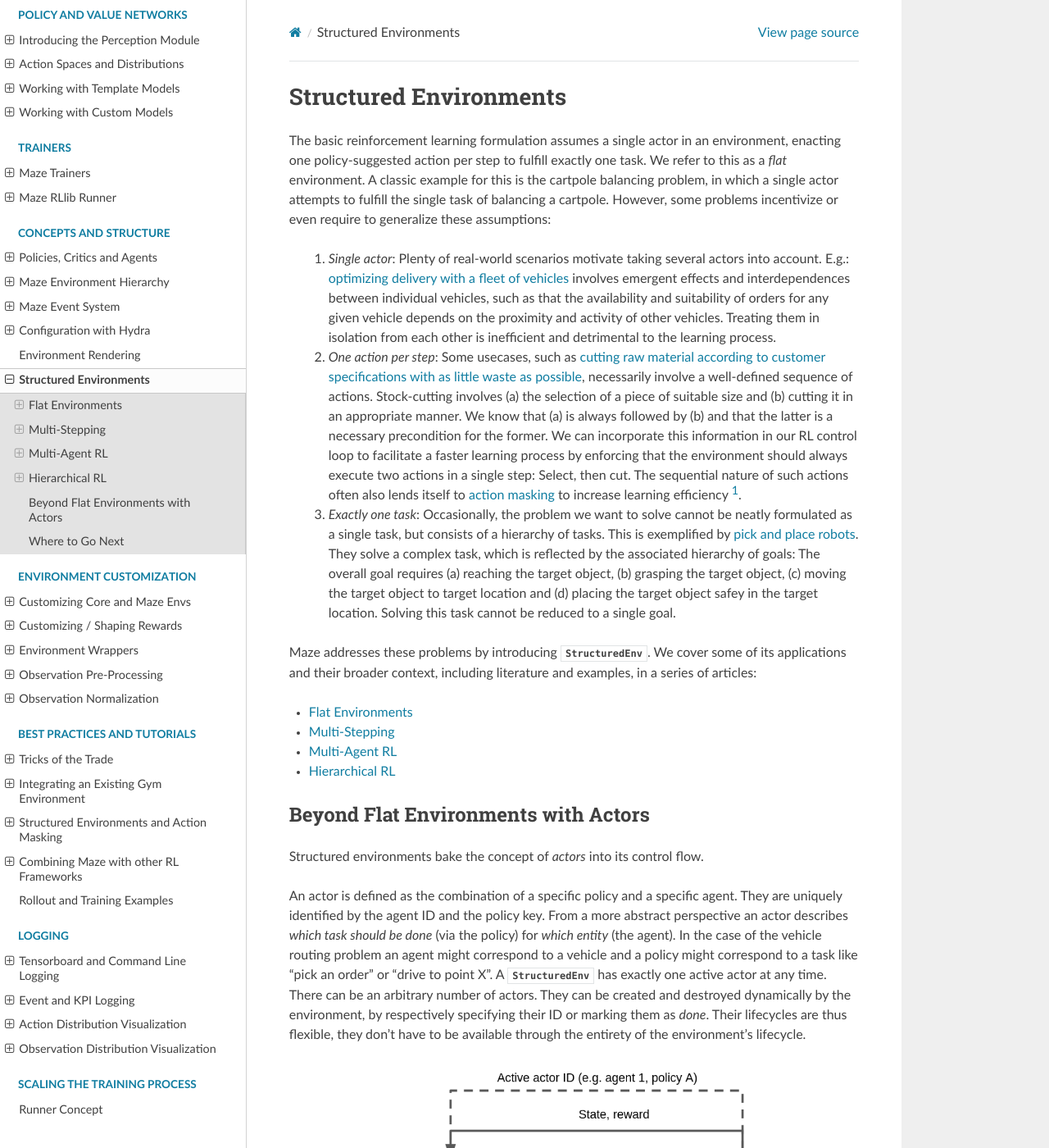
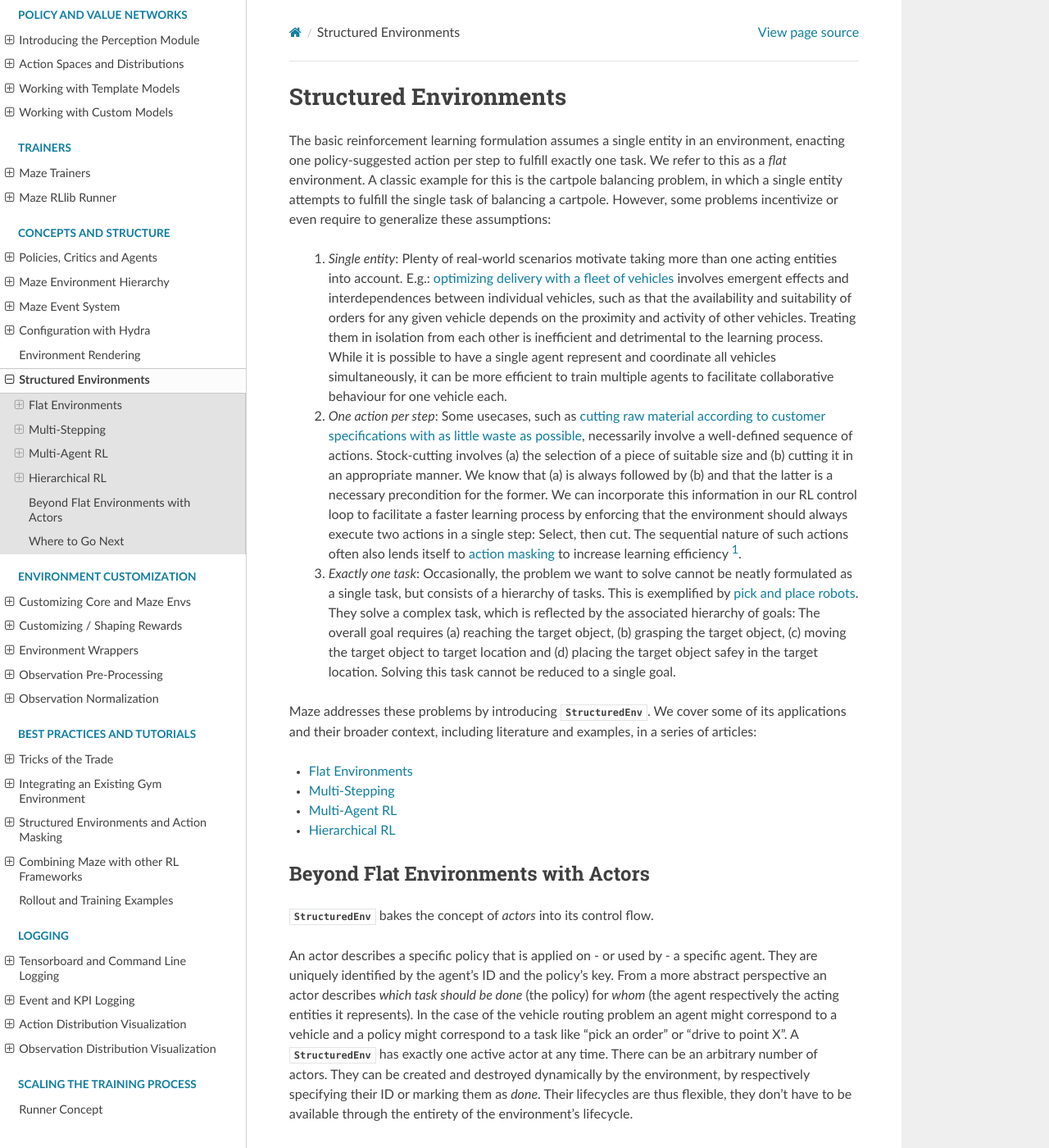
Before and after one commit to enlite-ai/maze, a Sphinx documentation site: the page built from docs/source/concepts_and_structure/struct_envs/overview.rst, in a window 1280 px wide and 1400 px high. Shown: the whole window at 82% size. Built offline with Sphinx 7.4.7 and the Read the Docs theme 2.0.0, drawn with Linux system fonts in a browser that asks for light colours; some of the changed text lies outside the part shown.

Commit message:
Minor fixes ad actor concept in documentation for structured environment.

```diff
--- a/docs/source/concepts_and_structure/struct_envs/flat/intro.rst
+++ b/docs/source/concepts_and_structure/struct_envs/flat/intro.rst
@@ -22,7 +22,7 @@ Let's revisit a classic depiction of a RL control flow first:
 
     Simplified control flow within a flat scenario. The agent selects an action, the environment updates its state and computes the reward. There is no need to distinguish between different policies or agents since we only have one of each. :meth:`~maze.core.env.structured_env.StructuredEnv.actor_id` should always return the same value.
 
-A more general framework however needs to be able to integrate multiple agents and policies into its control flow. Maze does this by implementing actors, which are abstractions introduced in the RL literature to represent the application of one policy on one agent.
+A more general framework however needs to be able to integrate multiple agents and policies into its control flow. Maze does this by implementing actors, which are abstractions introduced in the RL literature to represent one policy applied on or used by one agent.
 The figure above collapses the concepts of policy, agent and actor into a single entity for the sake of simplicity. The actual control flow for a flat environment in Maze is closer to this:
 
 .. figure:: control_flow_complex.png
@@ -31,8 +31,8 @@ The figure above collapses the concepts of policy, agent and actor into a single
 
     More accurate control flow for a flat environment in Maze, showing how the actor mechanism integrates agent and policy. Dashed lines denote the exchange of information on demand as opposed to doing so passing it to or returning it from the environment's :meth:`~maze.core.env.maze_env.MazeEnv.step`.
 
-A flat environment hence interacts with a single actor consisting of a single agent and a single policy. Due to the lack of other actors there is no need for the environment to ever update its active actor ID.
-The concept of actors is crucial to the flexibility of Maze, since it allows to arbitrarily scale up the number of agents, policies or both. This enables the application of RL to a wider range of use cases and exploit properties of the respective domains more efficiently.
+A flat environment hence always utilizes the same actor, i.e. the same policy for the same agent. Due to the lack of other actors there is no need for the environment to ever update its active actor ID.
+The concept of actors is crucial to the flexibility of Maze, since it allows to scale up the number of agents, policies or both. This enables the application of RL to a wider range of use cases and exploit properties of the respective domains more efficiently.
 
 Where to Go Next
 ----------------
--- a/docs/source/concepts_and_structure/struct_envs/multiagent/intro.rst
+++ b/docs/source/concepts_and_structure/struct_envs/multiagent/intro.rst
@@ -8,7 +8,7 @@ Multi-Agent RL
         - :ref:`Control Flows with Structured Environments<control_flows_struct_envs>`.
         - :ref:`Flat Environments as a special case of structured environments<control_flows_struct_envs>`.
 
-`Multi-agent reinforcment learning (MARL) <https://arxiv.org/abs/1911.10635>`_ describes a setup in which several collaborating or competing agents act as individual entitites in an environment. This introduces the additional complexity of emergent effects between those agents. Some problems require to or at least benefit from deviating from a single-agent formulation, such as the `vehicle routing problem <https://en.wikipedia.org/wiki/Vehicle_routing_problem>`_, `(video) games like Starcraft <https://www.nature.com/articles/s41586-019-1724-z>`_, `traffic coordination <http://www.wiomax.com/team/xie/paper/ICAPS12.pdf>`_, `power systems and smart grids <https://ieeexplore.ieee.org/abstract/document/7855760>`_ and many others.
+`Multi-agent reinforcment learning (MARL) <https://arxiv.org/abs/1911.10635>`_ describes a setup in which several collaborating or competing agents suggest actions for at least one of an environment's acting entitites [#]_ each. This introduces the additional complexity of emergent effects between those agents. Some problems require to or at least benefit from deviating from a single-agent formulation, such as the `vehicle routing problem <https://en.wikipedia.org/wiki/Vehicle_routing_problem>`_, `(video) games like Starcraft <https://www.nature.com/articles/s41586-019-1724-z>`_, `traffic coordination <http://www.wiomax.com/team/xie/paper/ICAPS12.pdf>`_, `power systems and smart grids <https://ieeexplore.ieee.org/abstract/document/7855760>`_ and many others.
 
 Maze supports multi-agent learning via structured environment. In order to make a :class:`StructuredEnv <maze.core.env.structured_env.StructuredEnv>` compatible with such a setup, it needs to keep track of the activities of each agent internally. How this is done and the order in which sequence agents enacted their actions is entirely to the environment. As per customary for a structured environment, it is required to provide the ID of the active actor via :meth:`~maze.core.env.structured_env.StructuredEnv.actor_id` (see :ref:`here<control_flows_struct_envs>` for more information on the distinction between actor and agent). There are no further prequisites to use multiple agents with an environment.
 
@@ -31,3 +31,7 @@ Where to Go Next
 - :ref:`Gym-style flat environments as a special case of structured environments<struct_env_multiagent>`.
 - :ref:`Multi-stepping applies the actor mechanism to enact several policies in a single step<struct_env_multistep>`.
 - :ref:`Hierarchical RL by chaining and nesting tasks via policies.<struct_env_hierarchical>`.
+
+_____
+
+.. [#] We use "acting entity" in this context in the sense of something that acts or is manipulated to act in order to solve a given problem. E.g.: In the case of the vehicle routing problem it is neither desired nor should it be possible for an agent to change the layout of the map or how orders are generated, since these factors constitute a part of the problem setting. Instead, the goal is to learn a vehicle routing behaviour that is optimal w.r.t. processing the generated orders - the vehicles are acting entities. In MARL settings it is customary to map one agent to one manipulable entity, hence the term "agent" itself is often used to refer to the manipulable entity it represents.
--- a/docs/source/concepts_and_structure/struct_envs/overview.rst
+++ b/docs/source/concepts_and_structure/struct_envs/overview.rst
@@ -3,9 +3,9 @@
 Structured Environments
 =======================
 
-The basic reinforcement learning formulation assumes a single actor in an environment, enacting one policy-suggested action per step to fulfill exactly one task. We refer to this as a *flat* environment. A classic example for this is the cartpole balancing problem, in which a single actor attempts to fulfill the single task of balancing a cartpole. However, some problems incentivize or even require to generalize these assumptions:
+The basic reinforcement learning formulation assumes a single entity in an environment, enacting one policy-suggested action per step to fulfill exactly one task. We refer to this as a *flat* environment. A classic example for this is the cartpole balancing problem, in which a single entity attempts to fulfill the single task of balancing a cartpole. However, some problems incentivize or even require to generalize these assumptions:
 
- #. *Single actor*: Plenty of real-world scenarios motivate taking several actors into account. E.g.: `optimizing delivery with a fleet of vehicles <https://en.wikipedia.org/wiki/Vehicle_routing_problem>`_ involves emergent effects and interdependences between individual vehicles, such as that the availability and suitability of orders for any given vehicle depends on the proximity and activity of other vehicles. Treating them in isolation from each other is inefficient and detrimental to the learning process.
+ #. *Single entity*: Plenty of real-world scenarios motivate taking more than one acting entities into account. E.g.: `optimizing delivery with a fleet of vehicles <https://en.wikipedia.org/wiki/Vehicle_routing_problem>`_ involves emergent effects and interdependences between individual vehicles, such as that the availability and suitability of orders for any given vehicle depends on the proximity and activity of other vehicles. Treating them in isolation from each other is inefficient and detrimental to the learning process. While it is possible to have a single agent represent and coordinate all vehicles simultaneously, it can be more efficient to train multiple agents to facilitate collaborative behaviour for one vehicle each.
  #. *One action per step*: Some usecases, such as `cutting raw material according to customer specifications with as little waste as possible <https://en.wikipedia.org/wiki/Cutting_stock_problem>`_, necessarily involve a well-defined sequence of actions. Stock-cutting involves (a) the selection of a piece of suitable size and (b) cutting it in an appropriate manner. We know that (a) is always followed by (b) and that the latter is a necessary precondition for the former. We can incorporate this information in our RL control loop to facilitate a faster learning process by enforcing that the environment should always execute two actions in a single step: Select, then cut. The sequential nature of such actions often also lends itself to :ref:`action masking<adding_masking>` to increase learning efficiency [#]_.
  #. *Exactly one task*: Occasionally, the problem we want to solve cannot be neatly formulated as a single task, but consists of a hierarchy of tasks. This is exemplified by `pick and place robots <https://6river.com/what-is-a-pick-and-place-robot/>`_. They solve a complex task, which is reflected by the associated hierarchy of goals: The overall goal requires (a) reaching the target object, (b) grasping the target object, (c) moving the target object to target location and (d) placing the target object safey in the target location. Solving this task cannot be reduced to a single goal.
 
@@ -24,9 +24,9 @@ Maze addresses these problems by introducing :class:`StructuredEnv <maze.core.en
 Beyond Flat Environments with Actors
 ------------------------------------
 
-Structured environments bake the concept of *actors* into its control flow.
+:class:`StructuredEnv <maze.core.env.structured_env.StructuredEnv>` bakes the concept of *actors* into its control flow.
 
-An actor is defined as the combination of a specific policy and a specific agent. They are uniquely identified by the agent ID and the policy key. From a more abstract perspective an actor describes *which task should be done* (via the policy) for *which entity* (the agent). In the case of the vehicle routing problem an agent might correspond to a vehicle and a policy might correspond to a task like "pick an order" or "drive to point X". A :class:`StructuredEnv <maze.core.env.structured_env.StructuredEnv>` has exactly one active actor at any time. There can be an arbitrary number of actors. They can be created and destroyed dynamically by the environment, by respectively specifying their ID or marking them as *done*. Their lifecycles are thus flexible, they don't have to be available through the entirety of the environment's lifecycle.
+An actor describes a specific policy that is applied on - or used by - a specific agent. They are uniquely identified by the agent's ID and the policy's key. From a more abstract perspective an actor describes *which task should be done* (the policy) for *whom* (the agent respectively the acting entities it represents). In the case of the vehicle routing problem an agent might correspond to a vehicle and a policy might correspond to a task like "pick an order" or "drive to point X". A :class:`StructuredEnv <maze.core.env.structured_env.StructuredEnv>` has exactly one active actor at any time. There can be an arbitrary number of actors. They can be created and destroyed dynamically by the environment, by respectively specifying their ID or marking them as *done*. Their lifecycles are thus flexible, they don't have to be available through the entirety of the environment's lifecycle.
 
 .. figure:: struct_env_control_flow.png
     :width: 80 %
@@ -83,7 +84,7 @@ Read about some of the patterns and capabilities possible with structured enviro
 - :ref:`Multi-agent RL<struct_env_multiagent>`.
 - :ref:`Hierarchical RL<struct_env_hierarchical>`.
 
-The underlying communication pathways are identical for all instances of :class:`StructuredEnv <maze.core.env.structured_env.StructuredEnv>`. Multi-stepping, multi-agent, hierarchical or other setups are merely a particular manifestation of structured environments and its actor mechanism. They are orthogonal to each other and can be used in any combination.
+The underlying communication pathways are identical for all instances of :class:`StructuredEnv <maze.core.env.structured_env.StructuredEnv>`. Multi-stepping, multi-agent, hierarchical or other setups are all particular manifestations of structured environments and its actor mechanism. They are orthogonal to each other and can be used in any combination.
 
 _____
 
```
Also changed, not shown: other parts of docs/source/concepts_and_structure/struct_envs/overview.rst (+2 -1 lines).
